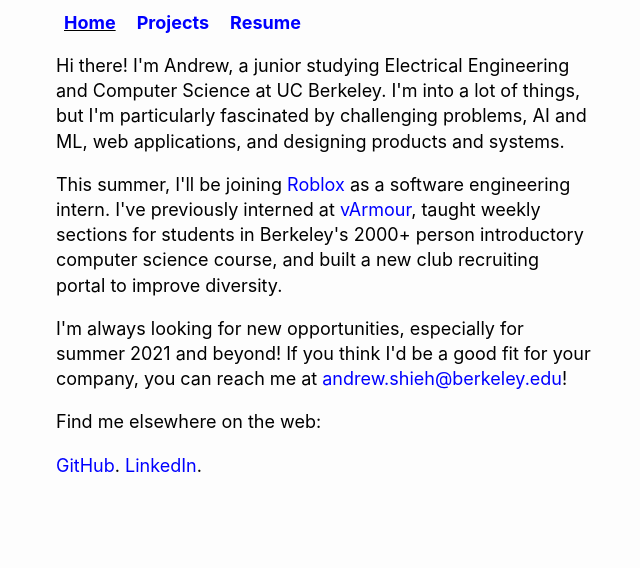
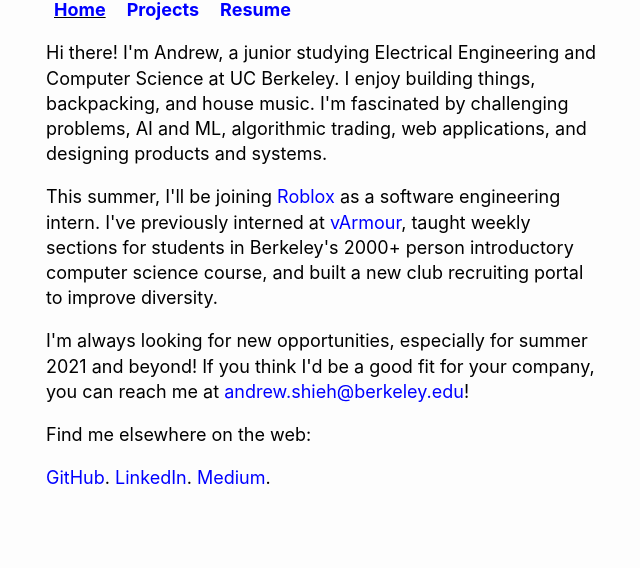
Before and after one commit to andrew-shieh/andrew-shieh.github.io, a plain HTML site: page index.html in a window 1280 px wide. Shown: the part 232-800 px from the top of the page, without its empty margins (316-956 px from the left). Drawn offline with Linux system fonts and the light colour scheme.

Commit message:
mid-summer resume update

```diff
--- a/assets/css/styles.css
+++ b/assets/css/styles.css
@@ -29,7 +29,7 @@ body {
 
 main {
   width: 100%;
-  max-width: 600px;
+  max-width: 620px;
   padding: 24px;
 }
 
--- a/index.html
+++ b/index.html
@@ -21,9 +21,9 @@
 
       <div class="content">
         <p>
-          Hi there! I'm Andrew, a junior studying Electrical Engineering and Computer Science at UC Berkeley. I'm into
-          a lot of things, but I'm particularly fascinated by challenging problems, AI and ML, web applications, and
-          designing products and systems.
+          Hi there! I'm Andrew, a junior studying Electrical Engineering and Computer Science at UC Berkeley. I enjoy
+          building things, backpacking, and house music.  I'm fascinated by challenging problems, AI and ML,
+          algorithmic trading, web applications, and designing products and systems.
         </p>
         <p>
           This summer, I'll be joining <a href="https://www.corp.roblox.com/" target="_blank">Roblox</a> as a software
@@ -42,6 +42,7 @@
         <p>
           <a href="http://github.com/andshieh" target="_blank">GitHub</a>.
           <a href="http://linkedin.com/in/andrew-shieh/" target="_blank">LinkedIn</a>.
+          <a href="http://medium.com/@andrewshieh" target="_blank">Medium</a>.
         </p>
       </div>
     </main>
```
Also changed, not shown: 1 other file.
